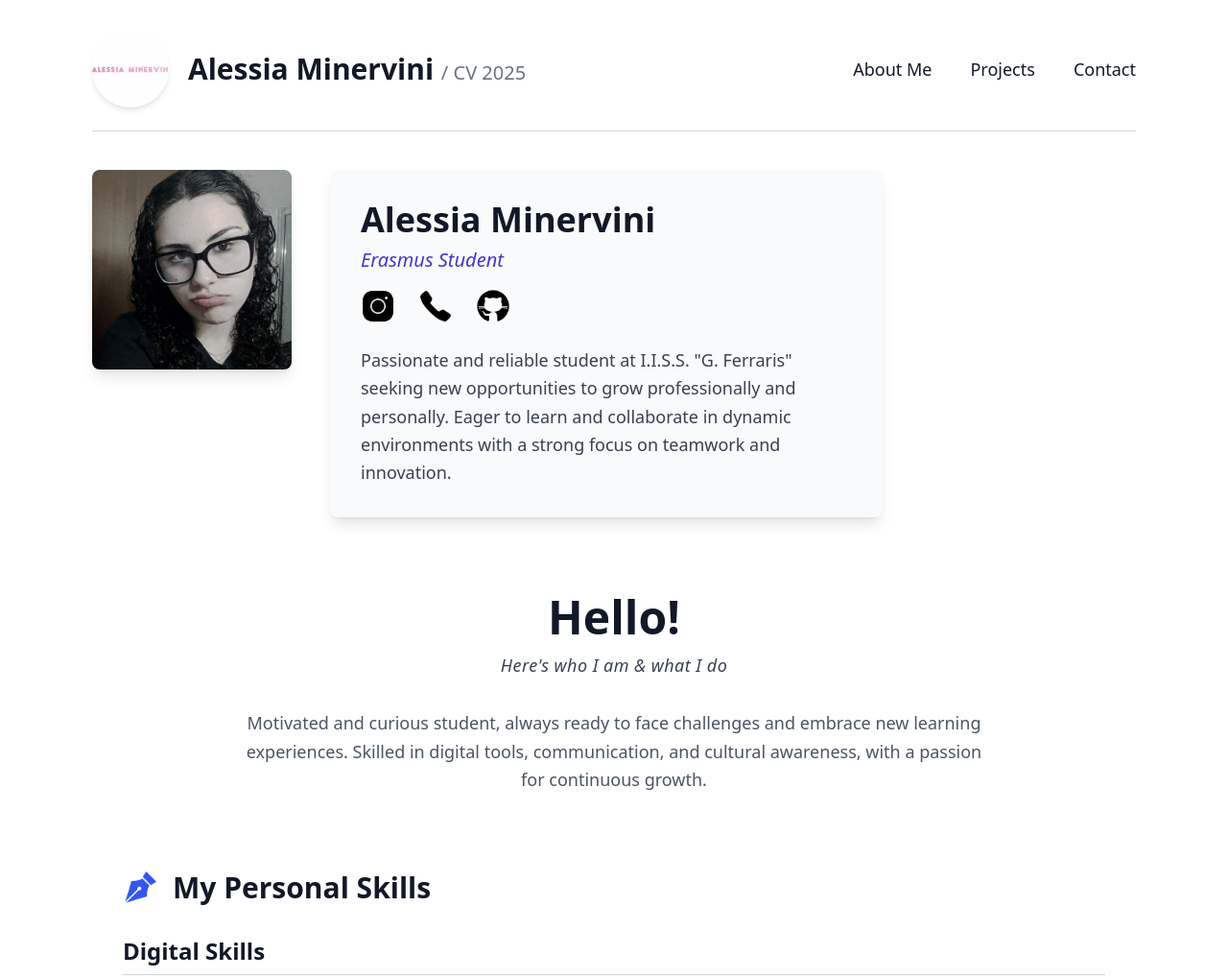
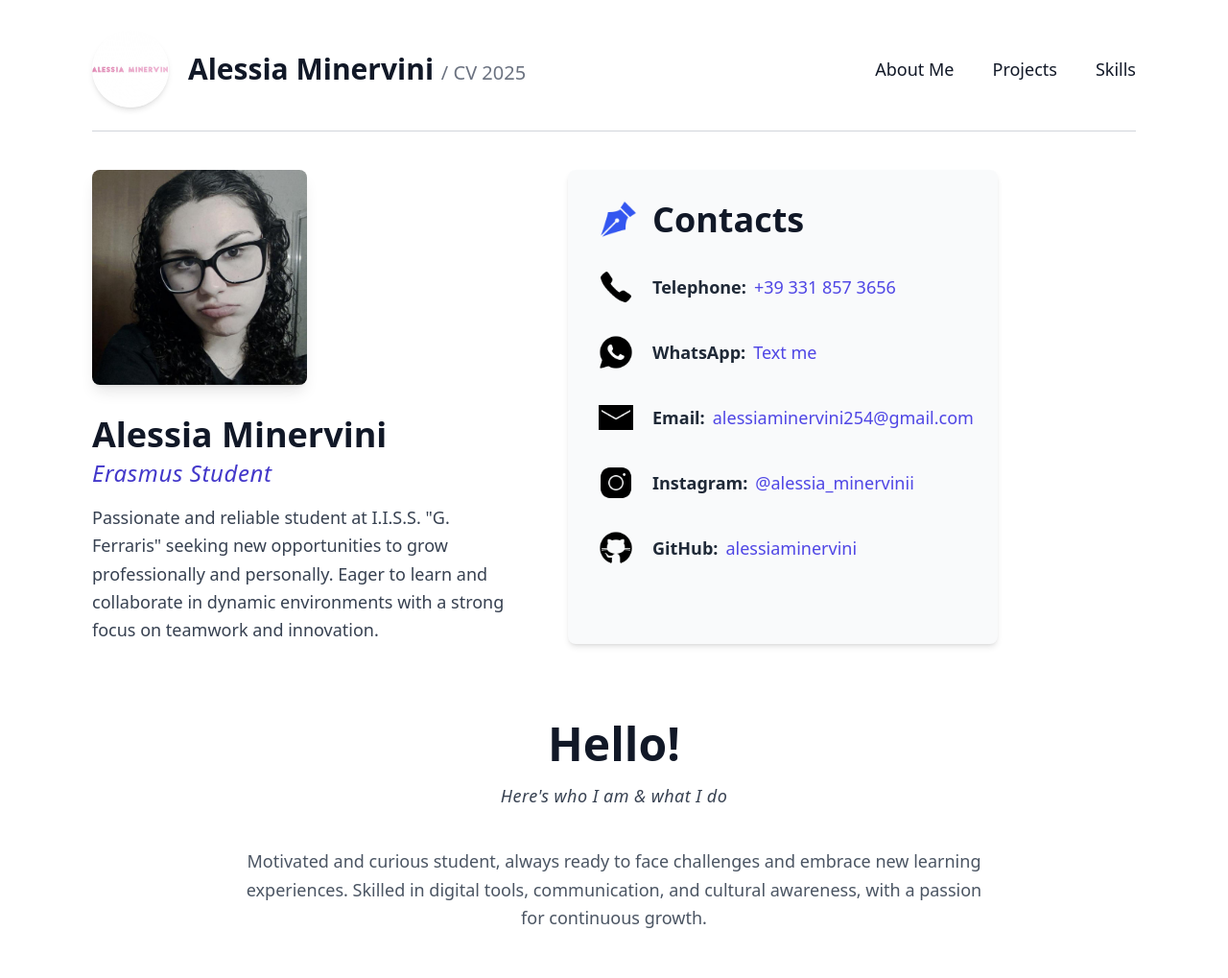
Before and after one commit to alessiaminervini/CV-Alessia, a plain HTML site: page index.html in a window 1280 px wide. Shown: the top 1019 px of the page at 96% size. Drawn offline with nearby package versions, Linux system fonts and the light colour scheme.

Commit message:
CV-Alessia

```diff
--- a/Alessia.css
+++ b/Alessia.css
@@ -1,5 +1,14 @@
 @import url('https://fonts.googleapis.com/css2?family=Inter:wght@400;600;700&display=swap');
 @import url('https://fonts.googleapis.com/css2?family=Poppins:wght@600;700&display=swap');
+
+html {
+  scroll-behavior: smooth;
+}
+
+section {
+  scroll-margin-top: 80px;
+}
+
 
 body {
   background: #f0f4f8;
--- a/index.html
+++ b/index.html
@@ -5,7 +5,7 @@
   <meta name="viewport" content="width=device-width, initial-scale=1" />
   <title>Alessia Minervini - CV 2025</title>
   <script src="https://cdn.tailwindcss.com"></script>
-  <link rel="stylesheet" href="https://cdnjs.cloudflare.com/ajax/libs/animate.css/4.1.1/animate.min.css"/>
+  <link rel="stylesheet" href="https://cdnjs.cloudflare.com/ajax/libs/animate.css/4.1.1/animate.min.css" />
   <style>
     .animate-delay-200 { animation-delay: 0.2s; }
     .animate-delay-400 { animation-delay: 0.4s; }
@@ -15,12 +15,10 @@
   </style>
 </head>
 <body class="bg-white text-gray-900 font-sans leading-relaxed">
-
   <div id="home" class="max-w-6xl mx-auto p-8">
 
     <!-- Header -->
-    <header class="flex flex-col md:flex-row md:justify-between items-center border-b border-gray-300 pb-6 mb-10
-      animate__animated animate__fadeInDown">
+    <header class="sticky top-0 z-50 bg-white flex flex-col md:flex-row md:justify-between items-center border-b border-gray-300 pb-6 mb-10 animate__animated animate__fadeInDown">
       <div class="flex items-center gap-5">
         <a href="#home" class="block">
           <img src="WhatsApp Image 2025-06-05 at 11.10.28.jpeg" alt="Alessia Minervini" class="w-20 h-20 object-cover rounded-full shadow-md" />
@@ -32,49 +30,68 @@
       <nav class="mt-6 md:mt-0 flex gap-10 text-lg font-medium">
         <a href="#about-me" class="hover:text-indigo-600 transition duration-300">About Me</a>
         <a href="#projects" class="hover:text-indigo-600 transition duration-300">Projects</a>
-        <a href="#contacts" class="hover:text-indigo-600 transition duration-300">Contact</a>
+        <a href="#skills" class="hover:text-indigo-600 transition duration-300">Skills</a>
       </nav>
     </header>
 
-    <!-- About Me Section -->
-<section id="about-me" class="flex flex-col md:flex-row items-center md:items-start gap-10 mb-20">
-  <img id="me" src="foto.jpg" alt="Alessia Minervini" class="w-52 h-52 rounded-lg object-cover shadow-lg" />
+    <!-- Intro and Contacts -->
+    <section class="flex flex-col md:flex-row gap-12 mb-20 animate__animated animate__fadeInUp animate-delay-400">
+      <!-- Intro -->
+      <div class="flex flex-col items-center md:items-start gap-8 md:flex-1 max-w-md">
+        <img id="me" src="foto.jpg" alt="Alessia Minervini" class="w-56 h-56 rounded-lg object-cover shadow-lg" />
+        <div>
+          <h2 class="text-4xl font-extrabold mb-1">Alessia Minervini</h2>
+          <p class="text-indigo-700 italic mb-4 text-2xl tracking-wide">Erasmus Student</p>
+          <p class="text-gray-700 text-lg leading-relaxed">
+            Passionate and reliable student at I.I.S.S. "G. Ferraris" seeking new opportunities to grow professionally and personally.
+            Eager to learn and collaborate in dynamic environments with a strong focus on teamwork and innovation.
+          </p>
+        </div>
+      </div>
 
-  <div class="max-w-xl bg-gray-50 rounded-lg shadow-lg p-8">
-    <h2 class="text-4xl font-semibold mb-2">Alessia Minervini</h2>
-    <p class="text-indigo-700 italic mb-4 text-xl">Erasmus Student</p>
-    <div class="flex gap-6 mb-6">
-      <a href="https://instagram.com/alessia_minervinii" target="_blank" rel="noopener noreferrer" class="hover:opacity-75 transition">
-        <img src="insta.png" alt="Instagram" class="w-9 h-9" />
-      </a>
-      <a href="tel:+393318573656" class="hover:opacity-75 transition">
-        <img src="cell.png" alt="Phone" class="w-9 h-9" />
-      </a>
-      <a href="https://github.com/alessiaminervini" target="_blank" rel="noopener noreferrer" class="hover:opacity-75 transition">
-        <img src="git.png" alt="GitHub" class="w-9 h-9" />
-      </a>
-    </div>
-    <p class="text-gray-700 leading-relaxed text-lg">
-      Passionate and reliable student at I.I.S.S. "G. Ferraris" seeking new opportunities to grow professionally and personally.
-      Eager to learn and collaborate in dynamic environments with a strong focus on teamwork and innovation.
-    </p>
-  </div>
-</section>
+      <!-- Contacts -->
+      <aside class="bg-gray-50 rounded-lg p-8 shadow-md md:flex-1 max-w-md">
+        <h2 class="text-4xl font-extrabold mb-8 flex items-center gap-4">
+          <img src="pen.png" alt="Contacts icon" class="h-10" />
+          Contacts
+        </h2>
+        <ul class="space-y-8 text-lg text-gray-800">
+          <li class="flex items-center gap-5">
+            <img src="cell.png" alt="Phone icon" class="w-9 h-9" />
+            <p><strong>Telephone:</strong><a href="tel:+393318573656" class="text-indigo-600 hover:underline ml-2">+39 331 857 3656</a></p>
+          </li>
+          <li class="flex items-center gap-5">
+            <img src="icons8-whatsapp-50.png" alt="WhatsApp icon" class="w-9 h-9" />
+            <p><strong>WhatsApp:</strong><a href="https://wa.me/393318573656" target="_blank" rel="noopener noreferrer" class="text-indigo-600 hover:underline ml-2">Text me</a></p>
+          </li>
+          <li class="flex items-center gap-5">
+            <img src="mail.png" alt="Mail icon" class="w-9 h-9" />
+            <p><strong>Email:</strong><a href="mailto:alessiaminervini254@gmail.com" class="text-indigo-600 hover:underline ml-2">alessiaminervini254@gmail.com</a></p>
+          </li>
+          <li class="flex items-center gap-5">
+            <img src="insta.png" alt="Instagram icon" class="w-9 h-9" />
+            <p><strong>Instagram:</strong><a href="https://instagram.com/alessia_minervinii" target="_blank" rel="noopener noreferrer" class="text-indigo-600 hover:underline ml-2">@alessia_minervinii</a></p>
+          </li>
+          <li class="flex items-center gap-5">
+            <img src="git.png" alt="GitHub icon" class="w-9 h-9" />
+            <p><strong>GitHub:</strong><a href="https://github.com/alessiaminervini" target="_blank" rel="noopener noreferrer" class="text-indigo-600 hover:underline ml-2">alessiaminervini</a></p>
+          </li>
+        </ul>
+      </aside>
+    </section>
 
-    <!-- Introduction Text -->
-    <section class="mb-20 max-w-3xl mx-auto text-center
-      animate__animated animate__fadeInUp animate-delay-400">
-      <h1 class="text-5xl font-extrabold mb-3">Hello!</h1>
-      <p class="text-lg text-gray-700 mb-8 italic tracking-wide">Here's who I am &amp; what I do</p>
-      <p class="text-gray-600 leading-relaxed text-lg">
+    <!-- About -->
+    <section class="mb-20 max-w-3xl mx-auto text-center animate__animated animate__fadeInUp animate-delay-600">
+      <h1 class="text-5xl font-extrabold mb-4">Hello!</h1>
+      <p class="text-lg text-gray-700 mb-10 italic tracking-wide">Here's who I am & what I do</p>
+      <p class="text-gray-600 text-lg leading-relaxed">
         Motivated and curious student, always ready to face challenges and embrace new learning experiences.
         Skilled in digital tools, communication, and cultural awareness, with a passion for continuous growth.
       </p>
     </section>
 
-    <!-- Skills Section -->
-    <section class="mb-24 max-w-5xl mx-auto
-      animate__animated animate__fadeInRight animate-delay-600">
+    <!-- Skills -->
+    <section id="skills" class="mb-24 max-w-5xl mx-auto animate__animated animate__fadeInRight animate-delay-800">
       <div class="flex items-center gap-4 mb-8">
         <img src="pen.png" alt="Skills icon" class="h-9" />
         <h2 class="text-3xl font-semibold">My Personal Skills</h2>
@@ -117,7 +134,7 @@
       </div>
     </section>
 
-    <!-- Projects Section -->
+   <!-- Projects Section -->
     <section id="projects" class="mb-24 max-w-6xl mx-auto px-4
       animate__animated animate__fadeInLeft animate-delay-800">
       <div class="flex items-center gap-4 mb-8">
@@ -200,61 +217,6 @@
         <img src="Gomino.webp" alt="Digital Innovation Award project" class="w-full md:w-48 h-auto object-cover rounded-lg shadow" />
       </article>
     </section>
-
-    <!-- Contacts Section -->
-<section id="contacts" class="max-w-4xl mx-auto px-4 mb-24
-  animate__animated animate__fadeInUp animate-delay-1000">
-  <div class="flex items-center gap-4 mb-8">
-    <img src="pen.png" alt="Contacts icon" class="h-9" />
-    <h2 class="text-4xl font-extrabold">Contacts</h2>
   </div>
-
-  <p class="text-center text-gray-700 mb-12 max-w-xl mx-auto text-lg">
-    Feel free to reach out to me through any of the following contact methods. I look forward to connecting!
-  </p>
-
-  <div class="bg-gray-50 rounded-lg shadow-lg p-8 max-w-xl mx-auto">
-    <ul class="space-y-8">
-      <li class="flex items-center gap-5">
-        <img src="cell.png" alt="Phone icon" class="w-9 h-9" />
-        <p class="text-lg">
-          <strong>Telephone:</strong>
-          <a href="tel:+393318573656" class="text-indigo-600 hover:underline ml-2">+39 331 857 3656</a>
-        </p>
-      </li>
-      <li class="flex items-center gap-5">
-        <img src="icons8-whatsapp-50.png" alt="WhatsApp icon" class="w-9 h-9" />
-        <p class="text-lg">
-          <strong>WhatsApp:</strong>
-          <a href="https://wa.me/393318573656" target="_blank" rel="noopener noreferrer" class="text-indigo-600 hover:underline ml-2">Text me</a>
-        </p>
-      </li>
-      <li class="flex items-center gap-5">
-        <img src="mail.png" alt="Mail icon" class="w-9 h-9" />
-        <p class="text-lg">
-          <strong>Email:</strong>
-          <a href="mailto:alessiaminervini254@gmail.com" class="text-indigo-600 hover:underline ml-2">alessiaminervini254@gmail.com</a>
-        </p>
-      </li>
-      <li class="flex items-center gap-5">
-        <img src="insta.png" alt="Instagram icon" class="w-9 h-9" />
-        <p class="text-lg">
-          <strong>Instagram:</strong>
-          <a href="https://instagram.com/alessia_minervinii" target="_blank" rel="noopener noreferrer" class="text-indigo-600 hover:underline ml-2">@alessia_minervinii</a>
-        </p>
-      </li>
-      <li class="flex items-center gap-5">
-        <img src="git.png" alt="GitHub icon" class="w-9 h-9" />
-        <p class="text-lg">
-          <strong>GitHub:</strong>
-          <a href="https://github.com/alessiaminervini" target="_blank" rel="noopener noreferrer" class="text-indigo-600 hover:underline ml-2">alessiaminervini</a>
-        </p>
-      </li>
-    </ul>
-  </div>
-</section>
-
-  </div>
-
 </body>
 </html>
```
